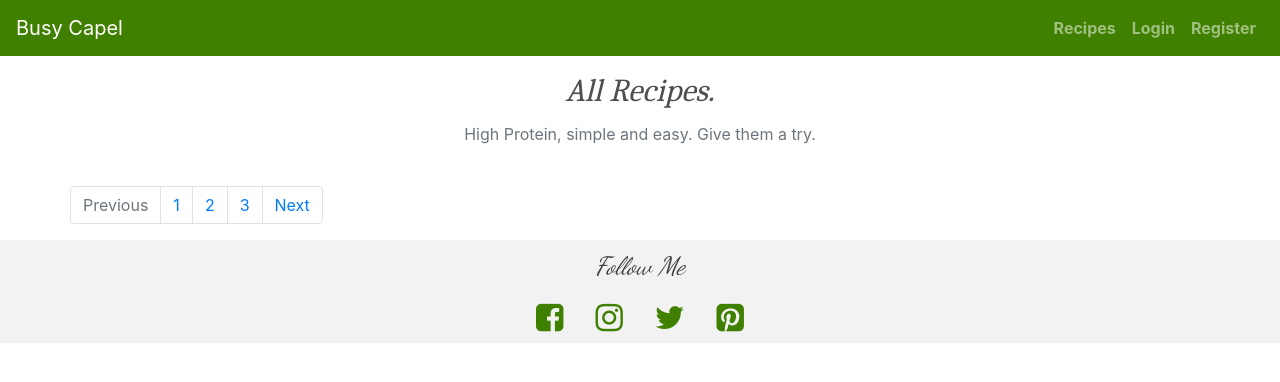
After one commit to capel82/Busy-Capel, a Flask app: page /allrecipes in a window 1280 px wide. The commit adds this page. Shown: the top 382 px of the page. Run offline with Flask 2, Linux system fonts and the light colour scheme; data that the repository does not hold is empty; some libraries are stand-ins or nearby versions.

Commit message:
changed lists on navbar to right

```diff
--- a/run.py
+++ b/run.py
@@ -13,9 +13,15 @@ app.config["MONGO_URI"] = os.environ.get('MONGO_URI')
 mongo = PyMongo(app)
 
 @app.route('/')
+
 @app.route('/homepage')
 def homepage():
     return render_template("index.html", recipes=mongo.db.recipes.find().limit(4))
+# ----- READ ALL RECIPES ----- #
+@app.route('/allrecipes')
+def allrecipes():
+    return render_template("allrecipes.html", recipes=mongo.db.recipes.find().limit(8))
+
 @app.route('/get_recipes')
 def get_recipes():
     return render_template("recipes.html", recipes=mongo.db.recipes.find().limit(3))
--- /dev/null
+++ b/templates/allrecipes.html
@@ -0,0 +1,34 @@
+{% extends 'base.html' %} {% block content %}
+
+<section class="container">
+    <h2 id="inspired" class="text-center pt-3 pb-1 font-italic"> All Recipes.</h2>
+    <p class="text-center text-muted pb-4">High Protein, simple and easy. Give them a try.</p>
+    <div class="row">
+        {% for recipe in recipes %}
+        <div class="col-sm-12 col-md-3">
+            <div class="card text-center">
+                    <img class="card-img-top" src="{{recipe.image}}" alt="Card image cap"></img>
+                <div class="card-body">
+                    <a class ="card-title text-success" href="{{url_for('get_recipes', recipe_id=recipe._id)}}">{{recipe.recipe_name}}</a>
+                </div>
+            </div>
+        </div>
+         {% endfor %}
+    </div>
+    <div class="row">
+    <nav aria-label="Page navigation example">
+  <ul class="pagination justify-content-center">
+    <li class="page-item disabled">
+      <a class="page-link" href="#" tabindex="-1" aria-disabled="true">Previous</a>
+    </li>
+    <li class="page-item"><a class="page-link" href="#">1</a></li>
+    <li class="page-item"><a class="page-link" href="#">2</a></li>
+    <li class="page-item"><a class="page-link" href="#">3</a></li>
+    <li class="page-item">
+      <a class="page-link" href="#">Next</a>
+    </li>
+  </ul>
+</nav>
+    </div>
+    </section>
+{% endblock %}
--- a/templates/base.html
+++ b/templates/base.html
@@ -11,7 +11,9 @@
 </head>
 
 <body>
+    {% block nav %} {% include 'nav.html' %} {% endblock %}
     {% block content %} {% endblock %}
+    {% block footer %} {% include 'footer.html' %} {% endblock %}
     <!--jquery, popper.js, bootstrap min.js,-->
     <script src="https://code.jquery.com/jquery-3.4.1.slim.min.js" integrity="sha384-J6qa4849blE2+poT4WnyKhv5vZF5SrPo0iEjwBvKU7imGFAV0wwj1yYfoRSJoZ+n" crossorigin="anonymous"></script>
     <script src="https://cdn.jsdelivr.net/npm/popper.js@1.16.0/dist/umd/popper.min.js" integrity="sha384-Q6E9RHvbIyZFJoft+2mJbHaEWldlvI9IOYy5n3zV9zzTtmI3UksdQRVvoxMfooAo" crossorigin="anonymous"></script>
--- a/templates/index.html
+++ b/templates/index.html
@@ -1,5 +1,4 @@
 {% extends 'base.html' %} {% block content %}
-{% block nav %} {% include 'nav.html' %} {% endblock %}
 
 <section class="container-fluid p-0">
     <div class="jumbotron">
@@ -9,7 +8,7 @@
             <h2>Fill your day with high protein food!</h2>
             <p>High protein diet helps to boost body metabolism and increase fat burning.  It also reduces appetite and hunger levels as well as increase musle mass and strength.</p>
             <p>You can easily increase your protein intakes with simple recipes here. </p>
-                <a class="btn btn-light" role="button" href="{{url_for('get_recipes')}}">Browse Recipes</a>
+                <a class="btn btn-light" role="button" href="{{url_for('allrecipes')}}">Browse Recipes</a>
         </div>
     </div>
 </section>
@@ -35,5 +34,5 @@
     </div>
     </div>
 </section>
-{% block footer %} {% include 'footer.html' %} {% endblock %}
+
 {% endblock %}
--- a/templates/nav.html
+++ b/templates/nav.html
@@ -3,7 +3,7 @@
   <button class="navbar-toggler" type="button" data-toggle="collapse" data-target="#navbarText" aria-controls="navbarText" aria-expanded="false" aria-label="Toggle navigation">
     <span class="navbar-toggler-icon"></span>
   </button>
-  <div class="collapse navbar-collapse" id="navbarText">
+  <div class="collapse navbar-collapse justify-content-end" id="navbarText">
     <ul class="navbar-nav">
       <li class="nav-item">
         <a class="nav-link" href="{{url_for('get_recipes')}}">Recipes <span class="sr-only">(current)</span></a>
@@ -16,8 +16,4 @@
       </li>
     </ul>
   </div>
-  <form class="form-inline my-2 my-lg-0">
-      <input class="form-control mr-sm-2" type="search" placeholder="Search" aria-label="Search">
-      <button class="btn btn-outline-success my-2 my-sm-0" type="submit">Search</button>
-    </form>
 </nav>
--- a/templates/recipes.html
+++ b/templates/recipes.html
@@ -1,5 +1,4 @@
 {% extends 'base.html' %} {% block content %}
-{% block nav %} {% include 'nav.html' %} {% endblock %}
 <div id="individual_recipe" class="container-fluid">
     {% for recipe in recipes %}
     <div class="row d-flex justify-content-center">
```
